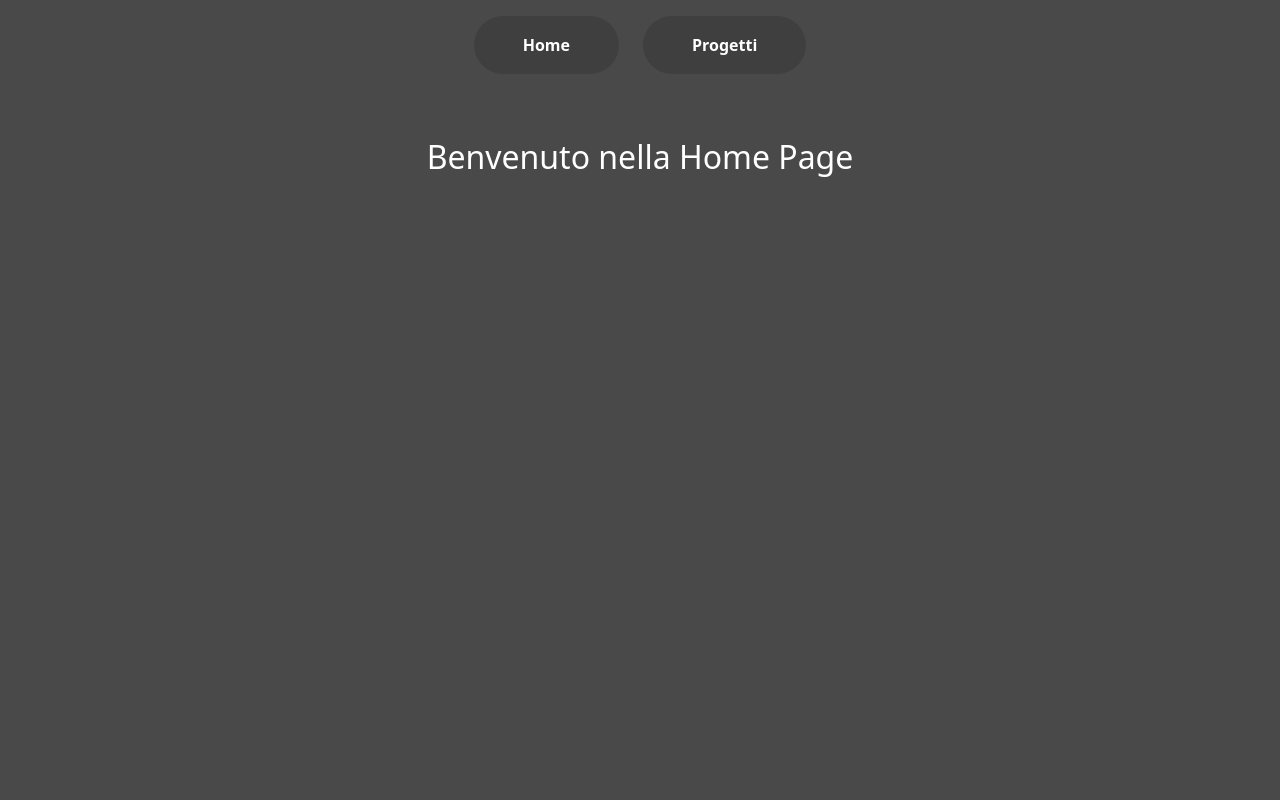
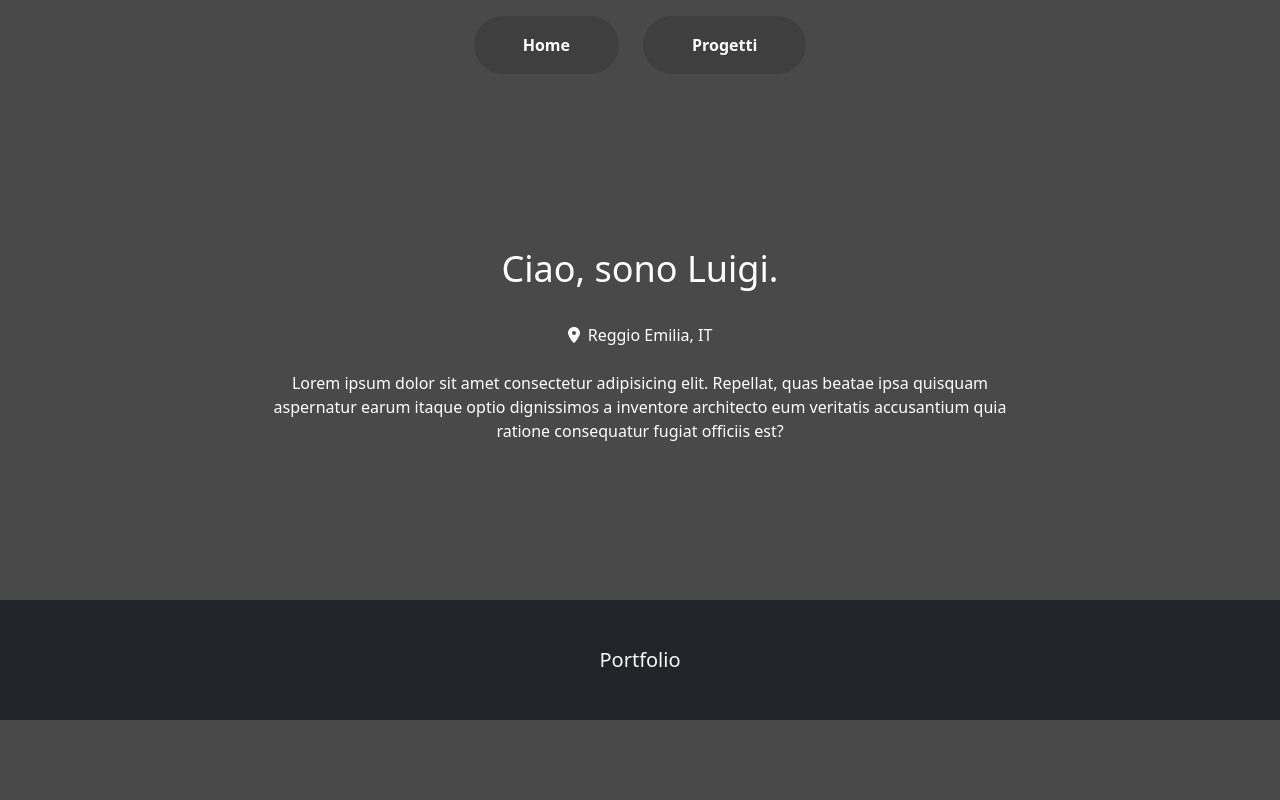
Before and after one commit to Luigi-Iorio/vite-boolfolio, a Vue app: page / in a window 1280 px wide. Shown: the top 800 px of the page. Built offline with nearby package versions, Linux system fonts and the light colour scheme.

Commit message:
style: home personalization

```diff
--- a/src/pages/MainHome.vue
+++ b/src/pages/MainHome.vue
@@ -5,13 +5,33 @@ export default {
 </script>
 
 <template>
-  <div class="container">
-    <h2 class="mt-5 text-center">Benvenuto nella Home Page</h2>
+  <!-- home -->
+  <div
+    class="container d-flex flex-column justify-content-center gap-4 text-center px-0"
+  >
+    <h2 class="text-center">Ciao, sono Luigi.</h2>
+    <div
+      class="position d-flex align-items-center justify-content-center gap-2"
+    >
+      <font-awesome-icon :icon="['fas', 'location-dot']" />
+      <a href="#">Reggio Emilia, IT</a>
+    </div>
+    <p class="col-8 mx-auto mb-0">
+      Lorem ipsum dolor sit amet consectetur adipisicing elit. Repellat, quas
+      beatae ipsa quisquam aspernatur earum itaque optio dignissimos a inventore
+      architecto eum veritatis accusantium quia ratione consequatur fugiat
+      officiis est?
+    </p>
   </div>
+  <!-- /home -->
 </template>
 
 <style lang="scss" scoped>
 .container {
-  height: 100vh;
+  height: calc(100vh - 290px);
+
+  h2 {
+    font-size: 36px;
+  }
 }
 </style>
```
